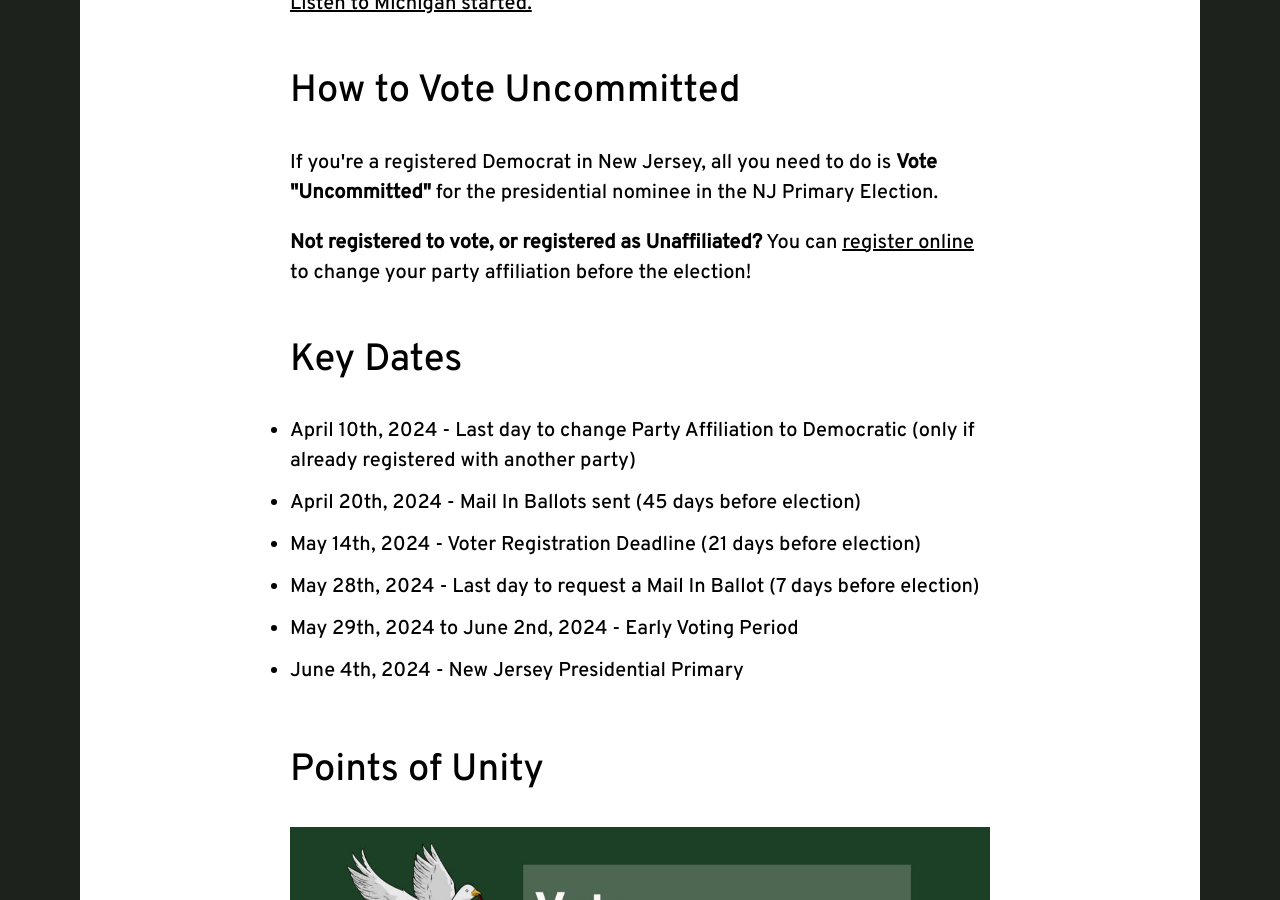
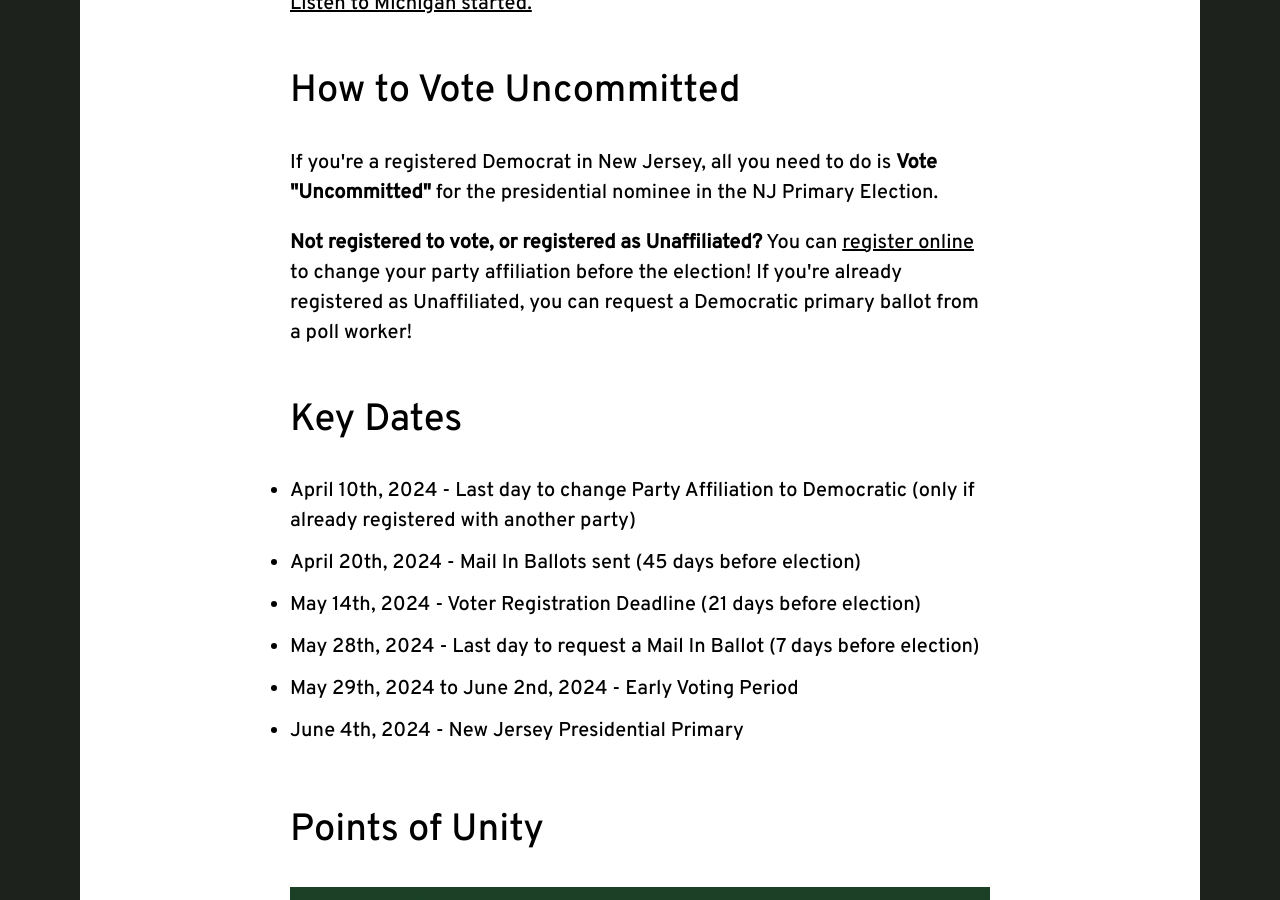
Before and after one commit to dsa-ntc/uncommittednj.org, a Jekyll site: the page built from index.html, in a window 1280 px wide and 900 px high, scrolled down 1161 px. Built offline with Jekyll 4.4.1, drawn with Linux system fonts in a browser that asks for light colours; nearby versions of some CDN libraries.

Commit message:
added "request dem ballot if uncommitted" line

```diff
--- a/index.html
+++ b/index.html
@@ -39,7 +39,8 @@ Michigan started.</a></p>
 Primary Election.</p>
    <p><strong>Not registered to vote, or registered as Unaffiliated?</strong>
 You can <a href="https://voter.svrs.nj.gov/register">register online</a> to
-change your party affiliation before the election!
+change your party affiliation before the election! If you're already registered
+as Unaffiliated, you can request a Democratic primary ballot from a poll worker!
   </div>
 
   <div class='section'>
```
